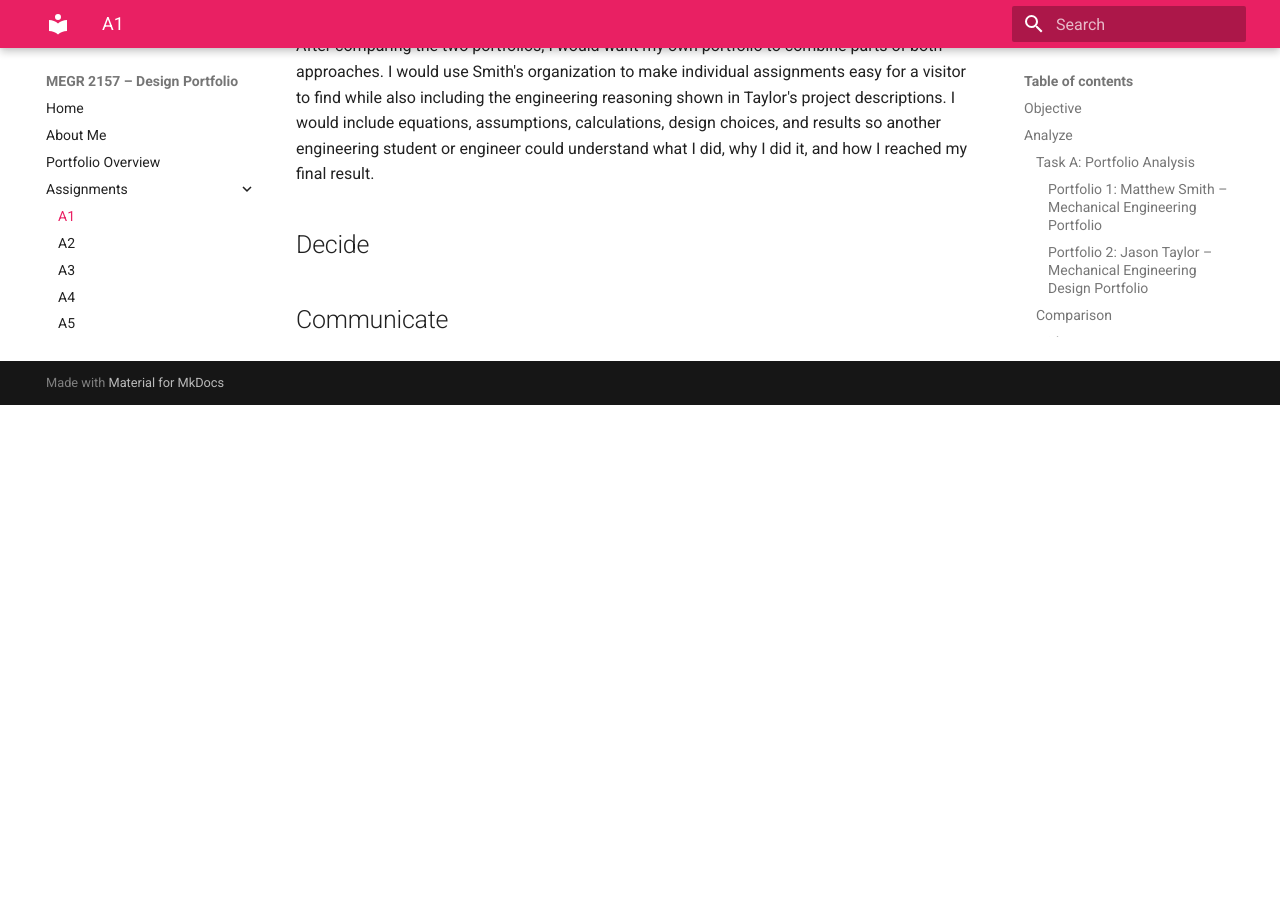
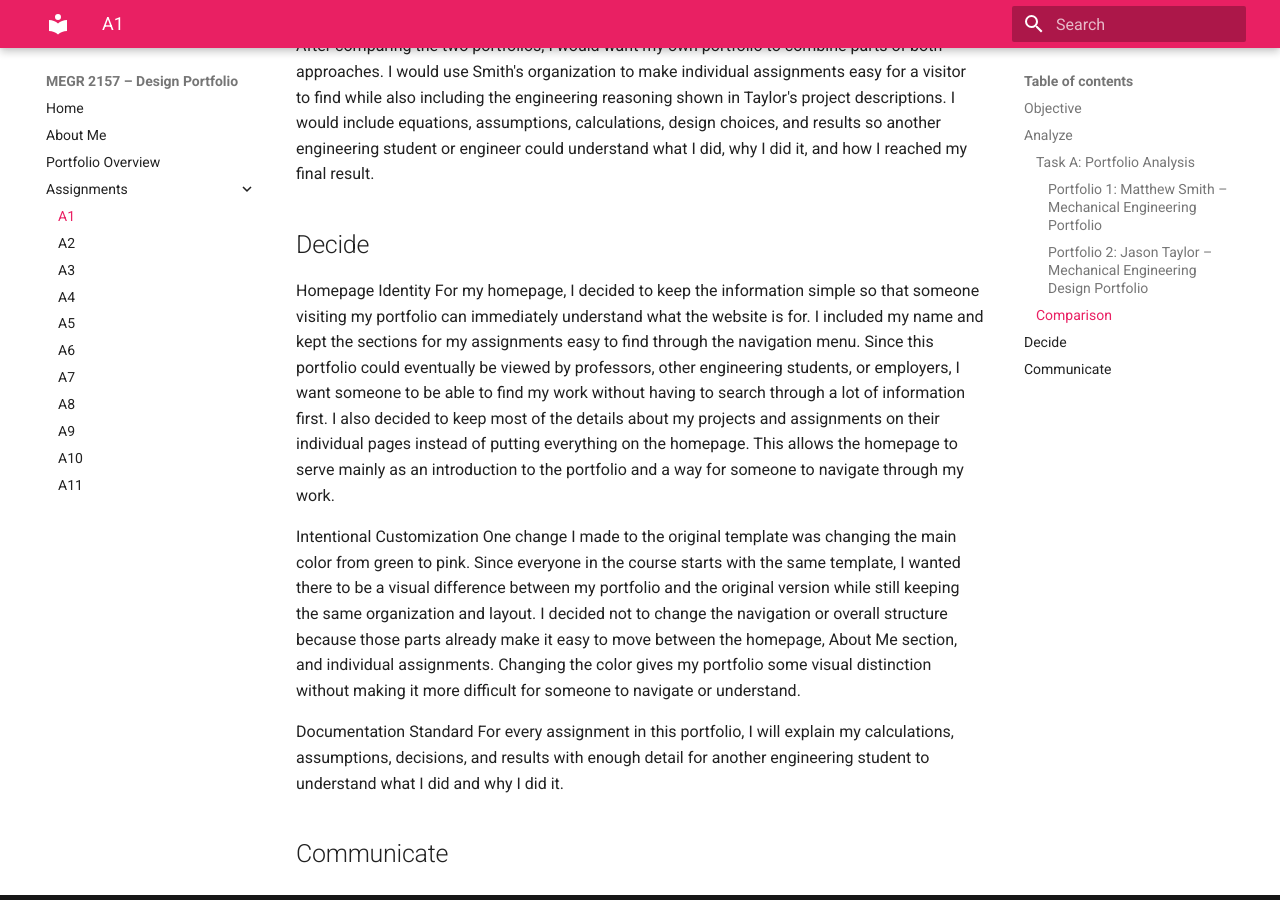
Before and after one commit to igarayal/Alzamora-MEGR2156-Portfolio, an MkDocs documentation site: the page built from docs/assignments/A01/index.md, in a window 1280 px wide and 900 px high, scrolled down 1580 px. Built offline with MkDocs 1.6.1 and Material for MkDocs 9.7.7, drawn with Linux system fonts in a browser that asks for light colours; before the commit the page ends 1985 px from its top, so only the background shows below that.

Commit message:
Enhance index.md with portfolio design rationale
Added sections on homepage identity, intentional customization, and documentation standard to index.md.

```diff
--- a/docs/assignments/A01/index.md
+++ b/docs/assignments/A01/index.md
@@ -79,5 +79,14 @@ result.
 
 ## Decide
 
+Homepage Identity
+For my homepage, I decided to keep the information simple so that someone visiting my portfolio can immediately understand what the website is for. I included my name and kept the sections for my assignments easy to find through the navigation menu. Since this portfolio could eventually be viewed by professors, other engineering students, or employers, I want someone to be able to find my work without having to search through a lot of information first. I also decided to keep most of the details about my projects and assignments on their individual pages instead of putting everything on the homepage. This allows the homepage to serve mainly as an introduction to the portfolio and a way for someone to navigate through my work.
+
+Intentional Customization
+One change I made to the original template was changing the main color from green to pink. Since everyone in the course starts with the same template, I wanted there to be a visual difference between my portfolio and the original version while still keeping the same organization and layout. I decided not to change the navigation or overall structure because those parts already make it easy to move between the homepage, About Me section, and individual assignments. Changing the color gives my portfolio some visual distinction without making it more difficult for someone to navigate or understand.
+
+Documentation Standard
+For every assignment in this portfolio, I will explain my calculations, assumptions, decisions, and results with enough detail for another engineering student to understand what I did and why I did it.
+
 
 ## Communicate
```
